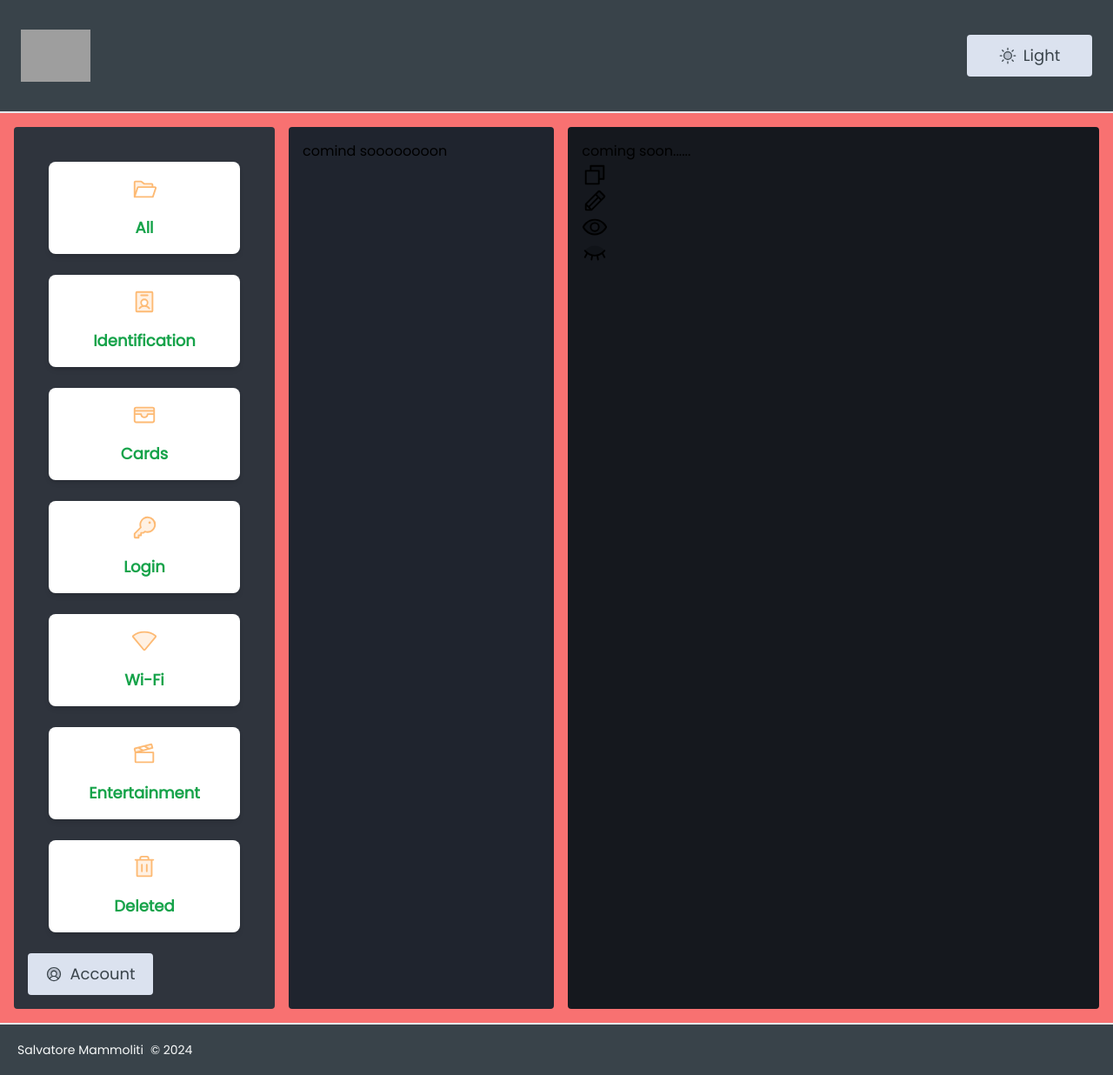
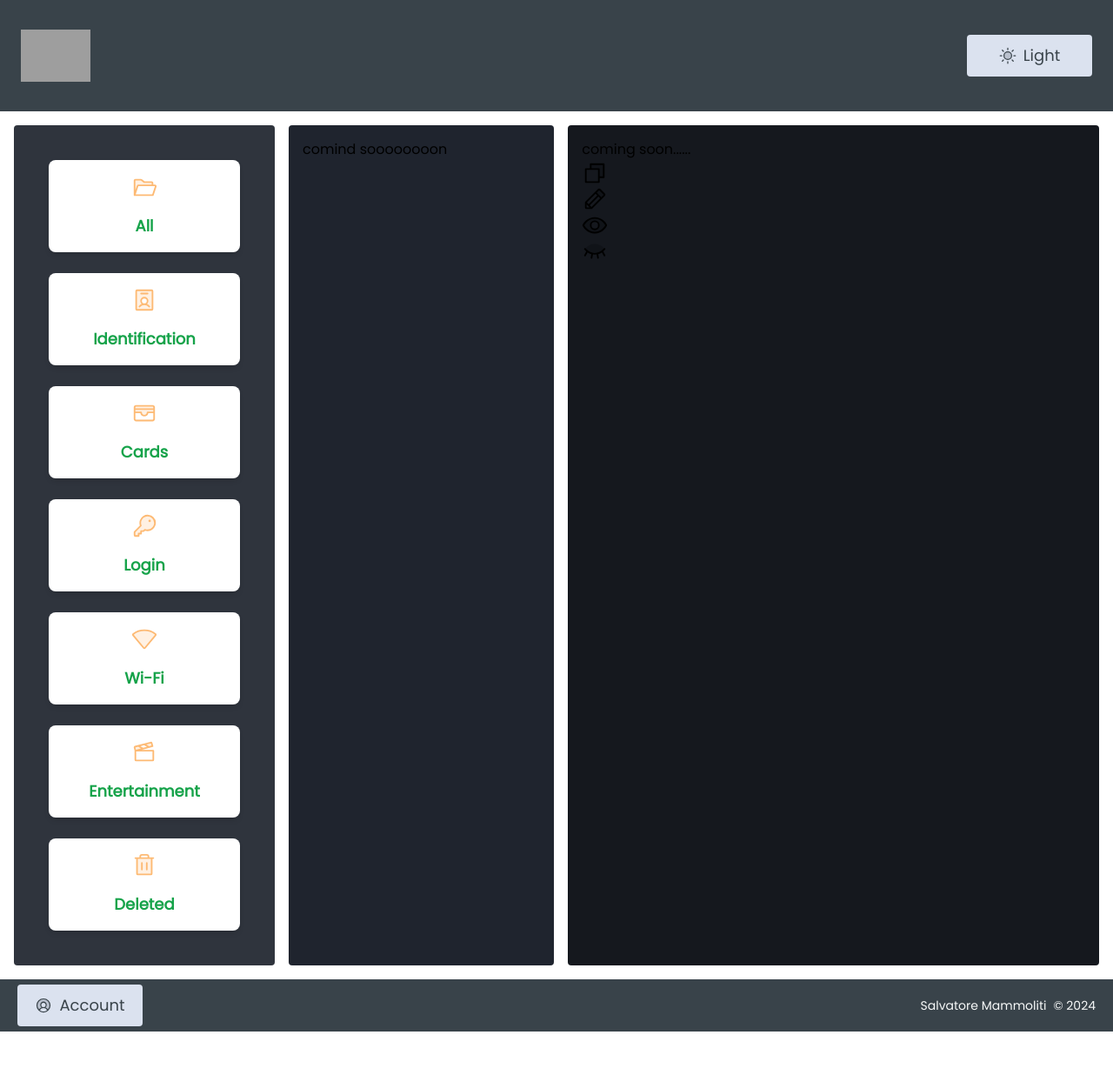
Before and after one commit to topcowmoo/dictyocaryum-lamarckianum, a React (Vite) app in the folder client/: page / in a window 1280 px wide. Shown: the whole page at 87% size. After the commit the page ends 1186 px from the top, so only its background shows below. Built offline with nearby package versions, Linux system fonts and the light colour scheme; grey boxes are pictures that could not be loaded.

Commit message:
adjusted layout again moved account to footer

```diff
--- a/client/src/components/Footer.jsx
+++ b/client/src/components/Footer.jsx
@@ -1,11 +1,22 @@
+import { PiUserCircleDuotone } from "react-icons/pi";
+import { useNavigate } from "react-router-dom";
+import Button from "./Button";
+
 function Footer() {
   const currentYear = new Date().getFullYear();
+  const navigate = useNavigate();
 
   return (
     <footer
-      className="relative bottom-0 left-0 right-0 border-t-2 flex items-center justify-between p-5 text-[10px] md:text-[14px] w-full z-10 h-[60px] dark:bg-hefo-dark bg-hefo-light"
+      className="relative bottom-0 left-0 right-0 flex items-center justify-between p-5 text-[10px] md:text-[14px] w-full z-10 h-[60px] dark:bg-hefo-dark bg-hefo-light"
       role="contentinfo"
     >
+
+<Button
+    icon={PiUserCircleDuotone}
+    label="Account"
+    onClick={() => navigate('/profile')}
+  />
       {/* Left Section: GitHub link and copyright */}
       <div className="flex items-center dark:text-alltext-dark text-alltext-light">
         <a
--- a/client/src/components/Header.jsx
+++ b/client/src/components/Header.jsx
@@ -9,7 +9,7 @@ function Header() {
   const { isDarkMode, toggleDarkMode } = useContext(DarkModeContext);
   return (
 
-    <div className="flex justify-between items-center w-full max-full border-b-2 p-6 dark:bg-hefo-dark bg-hefo-light">
+    <div className="flex justify-between items-center w-full max-full p-6 dark:bg-hefo-dark bg-hefo-light">
 
      {/* Logo as a button that navigates to home */}
      <button
--- a/client/src/components/Sidebar.jsx
+++ b/client/src/components/Sidebar.jsx
@@ -6,10 +6,7 @@ import {
   PiFolderOpenDuotone,
   PiIdentificationBadgeDuotone,
   PiKeyDuotone,
-  PiUserCircleDuotone
 } from "react-icons/pi";
-import { useNavigate } from "react-router-dom";
-import Button from "./Button";
 
 function SideBar() {
   const items = [
@@ -22,13 +19,10 @@ function SideBar() {
     { id: 4, title: "Login", icon: <PiKeyDuotone size={30} /> },
   ];
 
-  const navigate = useNavigate();
-
   // Sort items by id
   const sortedItems = items.sort((a, b) => a.id - b.id);
 
   return (
-    <>
     <div className="grid grid-cols-1 gap-6 p-6 rounded-[4px]">
       {sortedItems.map((item) => (
         <div
@@ -42,12 +36,6 @@ function SideBar() {
 
       ))}
     </div>
-    <Button
-    icon={PiUserCircleDuotone}
-    label="Account"
-    onClick={() => navigate('/profile')}
-  />
-  </>
   );
 }
 
--- a/client/src/pages/Dashboard.jsx
+++ b/client/src/pages/Dashboard.jsx
@@ -4,7 +4,7 @@ import EntryDisplay from '../components/EntryDisplay';
 
 function Dashboard() {
   return (
-    <div className="min-h-screen grid grid-cols-[300px_1fr_2fr] p-4 gap-4 bg-purple-300 dark:bg-red-400">
+    <div className="min-h-screen grid grid-cols-[300px_1fr_2fr] p-4 gap-4">
       {/* Sidebar Section */}
       <div className="bg-sidebar-light dark:bg-sidebar-dark p-4 rounded-[4px]">
         <Sidebar />
```
